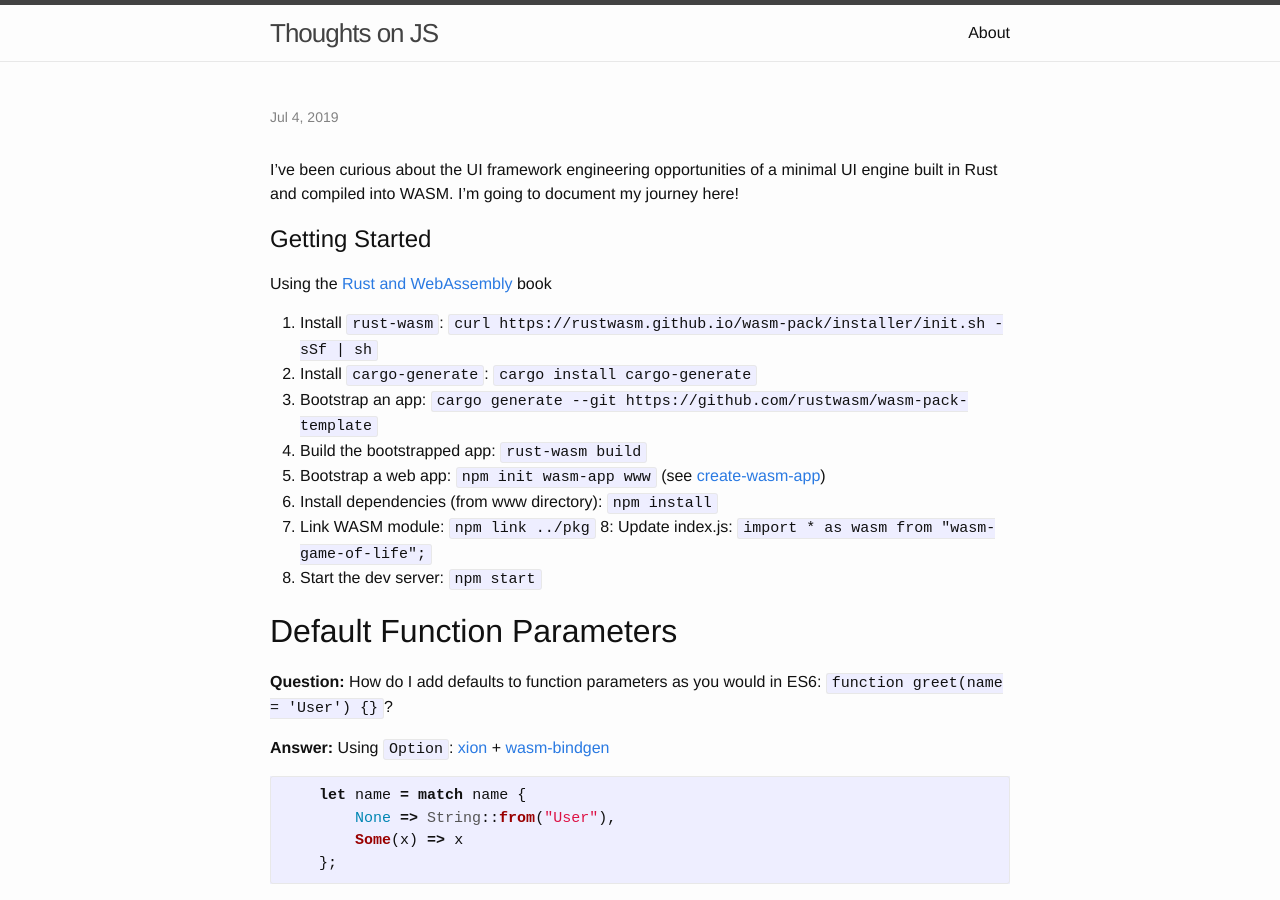
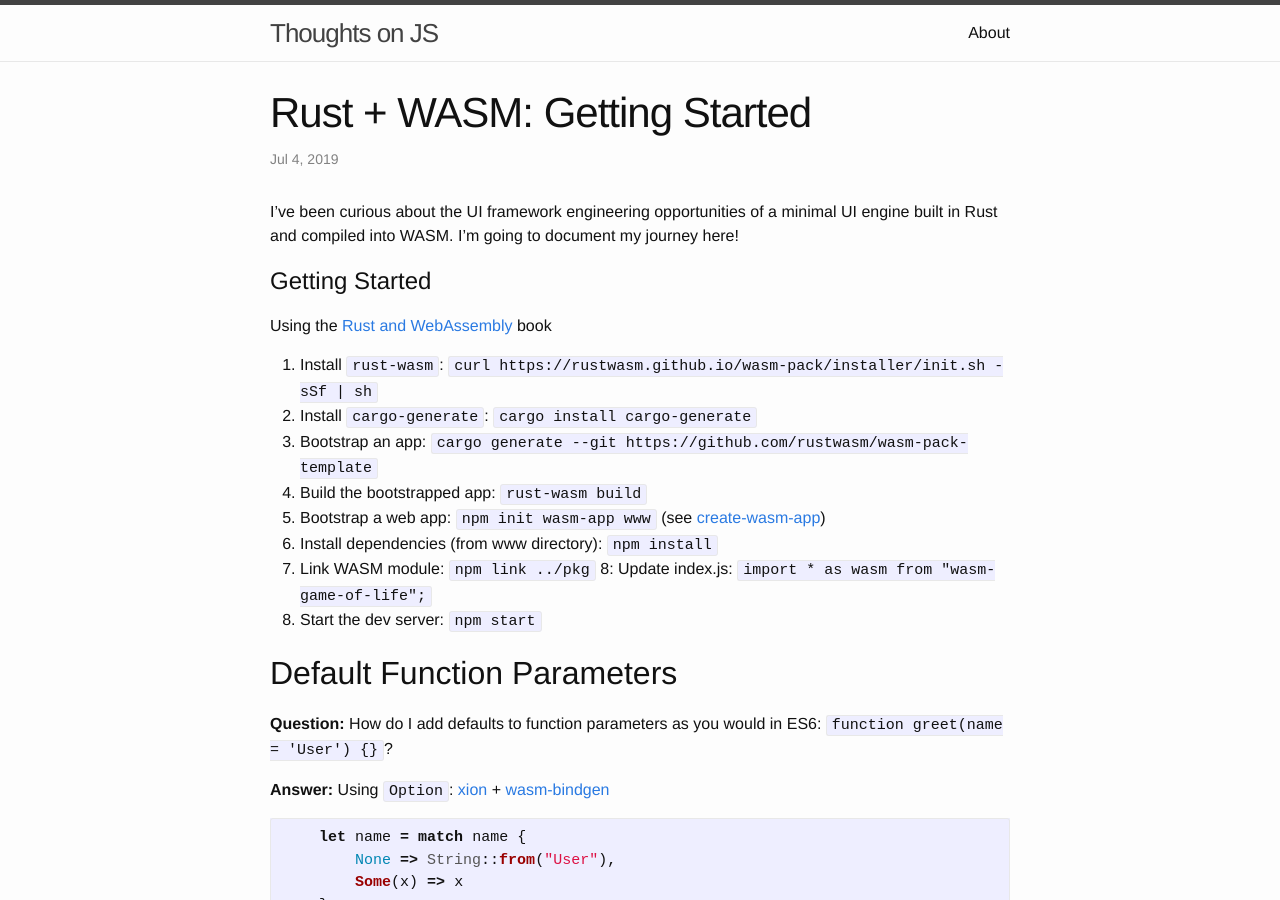
Before and after one commit to ryanjduffy/blog, a Jekyll site: the page built from _posts/2019-07-04-rust-wasm-getting-started.md, in a window 1280 px wide and 900 px high. Built offline with Jekyll 4.4.1, drawn with Linux system fonts in a browser that asks for light colours; nearby versions of some CDN libraries; our own code applies the rules of GitHub Pages for plain Markdown files.

Commit message:
fix title of rust+wasm post
Signed-off-by: Ryan Duffy <ryan.duffy@lge.com>

```diff
--- a/_posts/2019-07-04-rust-wasm-getting-started.md
+++ b/_posts/2019-07-04-rust-wasm-getting-started.md
@@ -1,6 +1,6 @@
 ---
 layout: post
-title: Rust + WASM: Getting Started
+title: 'Rust + WASM: Getting Started'
 tags: rust, wasm
 ---
 
```
